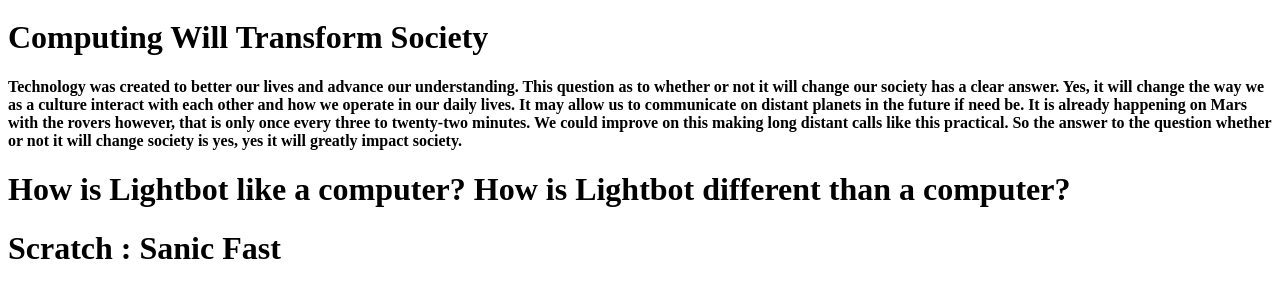
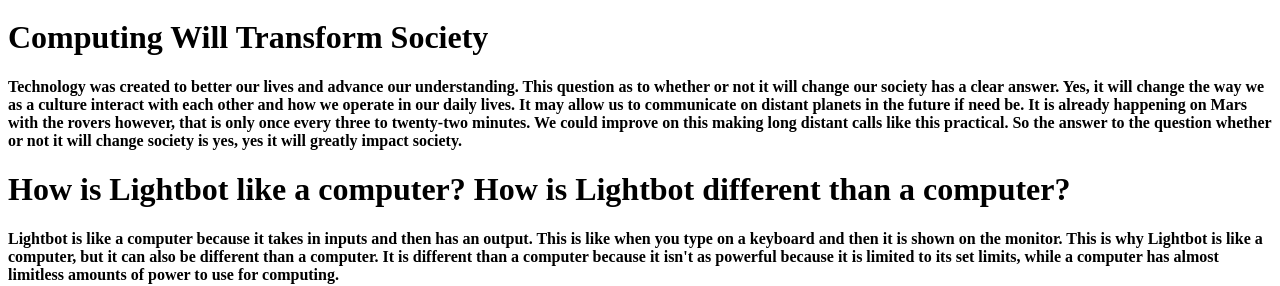
Before and after one commit to MotoSK17/.github.io, a plain HTML site: page portfolio.html in a window 1280 px wide. Shown: the part 466-752 px from the top of the page. Drawn offline with Linux system fonts and the light colour scheme.

Commit message:
Answered the second question

```diff
--- a/portfolio.html
+++ b/portfolio.html
@@ -19,6 +19,9 @@
       <b>Technology was created to better our lives and advance our understanding. This question as to whether or not it will change our society has a clear answer. Yes, it will change the way we as a culture interact with each other and how we operate in our daily lives. It may allow us to communicate on distant planets in the future if need be. It is already happening on Mars with the rovers however, that is only once every three to twenty-two minutes. We could improve on this making long distant calls like this practical. So the answer to the question whether or not it will change society is yes, yes it will greatly impact society.</b>
     </body>
     <h1>How is Lightbot like a computer? How is Lightbot different than a computer?</h1>
+    <body>
+      <b>Lightbot is like a computer because it takes in inputs and then has an output. This is like when you type on a keyboard and then it is shown on the monitor. This is why Lightbot is like a computer, but it can also be different than a computer. It is different than a computer because it isn't as powerful because it is limited to its set limits, while a computer has almost limitless amounts of power to use for computing.</b>
+    </body>
     <h1>Scratch : Sanic Fast</h1>
      <iframe allowtransparency="true" width="485" height="402" src="//scratch.mit.edu/projects/embed/172451643/?autostart=false" frameborder="0" allowfullscreen>
     </iframe>
```
